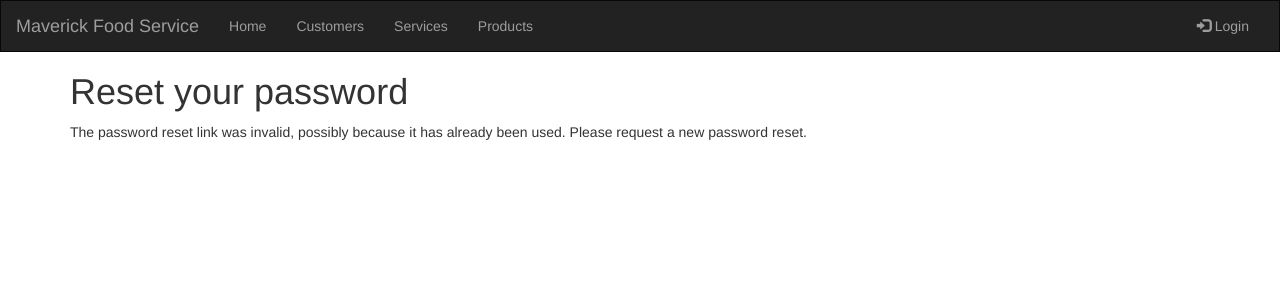
After one commit to wkoonings/maverickfoodservicewillem, a Django app: template crm/templates/registration/password_reset_confirm.html in a window 1280 px wide. The commit adds this page. Shown: the top 300 px of the page. Run offline with Django 3.2, Linux system fonts and the light colour scheme; the template is opened without the code that fills it, so the values that code supplies are empty; some libraries are stand-ins or nearby versions.

Commit message:
added password recovery functionality

```diff
--- a/crm/templates/registration/login.html
+++ b/crm/templates/registration/login.html
@@ -15,4 +15,6 @@
         <input type="submit" value="login"/>
         <input type="hidden" name="next" value="{{ next }}"/>
     </form>
+<p><a href="{% url "password_reset" %}">Forgotten your
+ password?</a></p>
 {% endblock %}
--- /dev/null
+++ b/crm/templates/registration/password_reset_confirm.html
@@ -0,0 +1,18 @@
+{% extends "base.html" %}
+
+{% block title %}Reset your password{% endblock %}
+
+{% block content %}
+  <h1>Reset your password</h1>
+  {% if validlink %}
+    <p>Please enter your new password twice:</p>
+    <form action="." method="post">
+      {{ form.as_p }}
+      {% csrf_token %}
+      <p><input type="submit" value="Change my password" /></p>
+    </form>
+  {% else %}
+    <p>The password reset link was invalid, possibly because it has
+    already been used. Please request a new password reset.</p>
+  {% endif %}
+{% endblock %}
--- /dev/null
+++ b/crm/templates/registration/password_reset_email.html
@@ -0,0 +1,3 @@
+Someone asked for password reset for email {{ email }}. Follow the link below:
+{{ protocol }}://{{ domain }}{% url "password_reset_confirm" uidb64=uid token=token %}
+Your username, in case you've forgotten: {{ user.get_username }}
--- a/crm/urls.py
+++ b/crm/urls.py
@@ -24,5 +24,17 @@ urlpatterns = [
     path('dashboard', views.dashboard, name='dashboard'),
     path('password_change_form', auth_views.PasswordChangeView.as_view(), name='password_change'),
     path('password_change_done/', auth_views.PasswordChangeDoneView.as_view(), name='password_change_done'),
-
+    # reset password urls
+    path('password_reset/',
+         auth_views.PasswordResetView.as_view(),
+         name='password_reset'),
+    path('password_reset/done/',
+         auth_views.PasswordResetDoneView.as_view(),
+         name='password_reset_done'),
+    path('reset/<uidb64>/<token>/',
+         auth_views.PasswordResetConfirmView.as_view(),
+         name='password_reset_confirm'),
+    path('reset/done/',
+         auth_views.PasswordResetCompleteView.as_view(),
+         name='password_reset_complete'),
 ]
--- a/mfscrm/settings.py
+++ b/mfscrm/settings.py
@@ -44,6 +44,12 @@ INSTALLED_APPS = [
     'django.contrib.humanize',
 
 ]
+
+EMAIL_HOST = 'smtp.gmail.com'
+EMAIL_HOST_USER = 'nXmcMtuvff@gmail.com'
+EMAIL_HOST_PASSWORD = 'rmkipVIObEEnIuQrzHDK'
+EMAIL_PORT = '587'
+EMAIL_USE_TLS = 'True'
 
 MIDDLEWARE = [
     'django.middleware.security.SecurityMiddleware',
```
Also changed, not shown: crm/templates/registration/password_reset_complete.html (added, +8 -0 lines), crm/templates/registration/password_reset_done.html (added, +9 -0 lines), crm/templates/registration/password_reset_form.html (added, +13 -0 lines).
